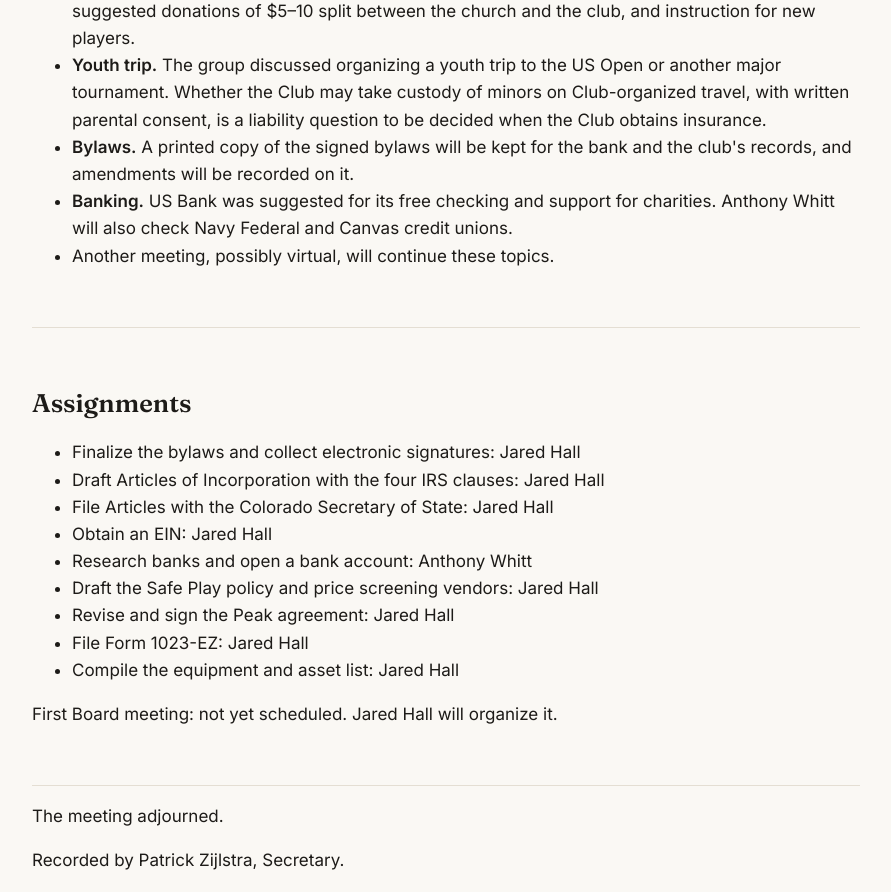
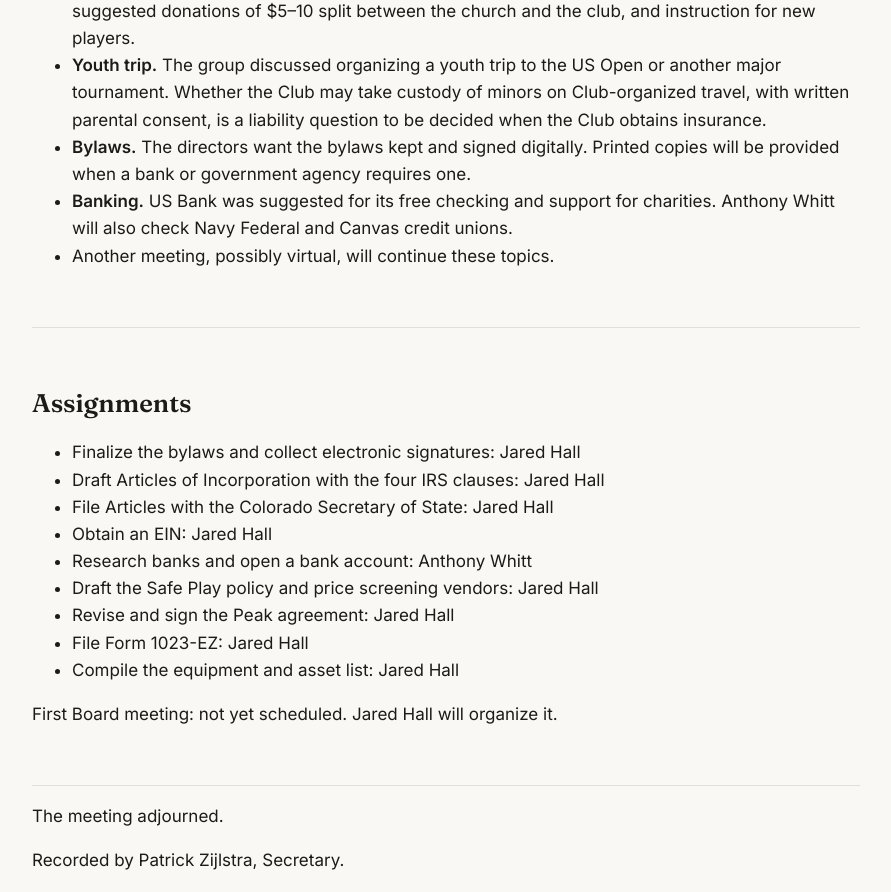
Before and after one commit to LarimerChess/website, a plain HTML site: page minutes/2026-09-24.html in a window 1280 px wide. Shown: the part 1998-2890 px from the top of the page, without its empty margins (194-1085 px from the left). Drawn offline with Linux system fonts and the light colour scheme.

Commit message:
Minutes: bylaws kept and signed digitally
Co-Authored-By: Claude Opus 5.5 (1M context) <noreply@anthropic.com>
Claude-Session: https://claude.ai/code/session_01RMD4SHXVCtmJ18AMMKSYF9

```diff
--- a/minutes/2026-09-24.html
+++ b/minutes/2026-09-24.html
@@ -63,7 +63,7 @@
         <li><strong>Peak rates and schedule.</strong> The draft rate is $15 a month for Thursday nights. Youth play free. Wednesdays are not available because the church uses them. The group felt the rate compares well with the Bridge Center and could be renegotiated if needed. On weekends the space is shared: Sunday mornings through early afternoon are unavailable, AA meets 11:00 AM to 1:00 PM on Saturdays, and tables must be taken down after each session. The group preferred weekend play from about 1:30 PM until about 8:00 PM on Saturday and Sunday, pending a check of the church's schedule.</li>
         <li><strong>Kickoff event.</strong> Proposed: a Thursday-night kickoff at Peak, booked about three weeks ahead, with suggested donations of $5–10 split between the church and the club, and instruction for new players.</li>
         <li><strong>Youth trip.</strong> The group discussed organizing a youth trip to the US Open or another major tournament. Whether the Club may take custody of minors on Club-organized travel, with written parental consent, is a liability question to be decided when the Club obtains insurance.</li>
-        <li><strong>Bylaws.</strong> A printed copy of the signed bylaws will be kept for the bank and the club's records, and amendments will be recorded on it.</li>
+        <li><strong>Bylaws.</strong> The directors want the bylaws kept and signed digitally. Printed copies will be provided when a bank or government agency requires one.</li>
         <li><strong>Banking.</strong> US Bank was suggested for its free checking and support for charities. Anthony Whitt will also check Navy Federal and Canvas credit unions.</li>
         <li>Another meeting, possibly virtual, will continue these topics.</li>
       </ul>
```
